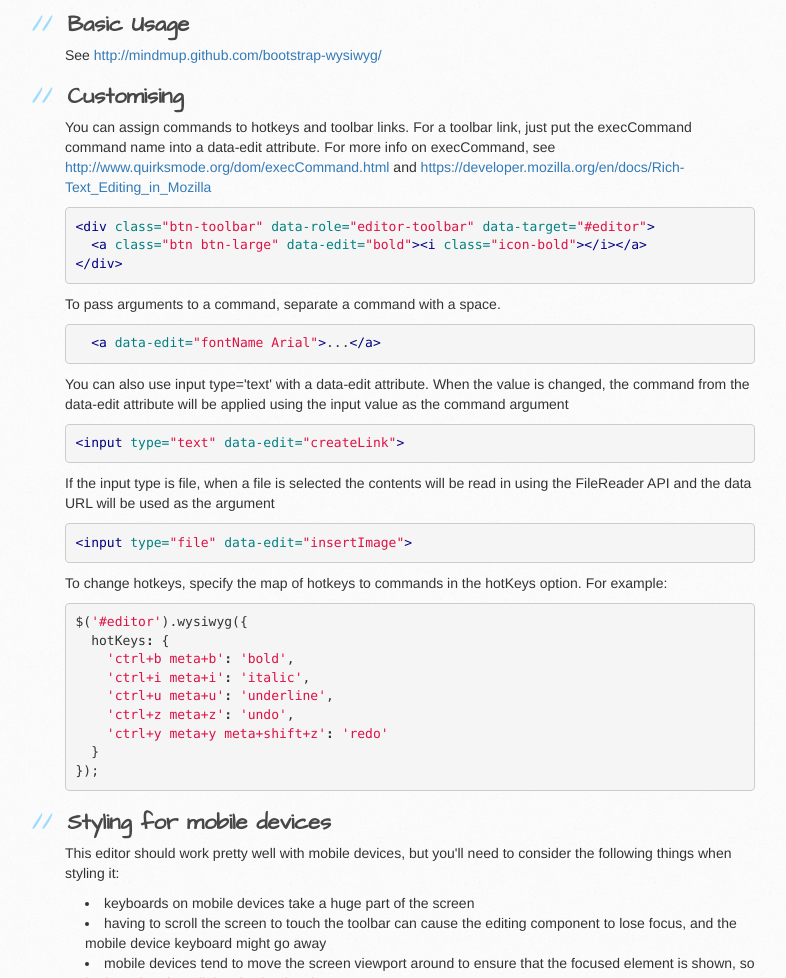
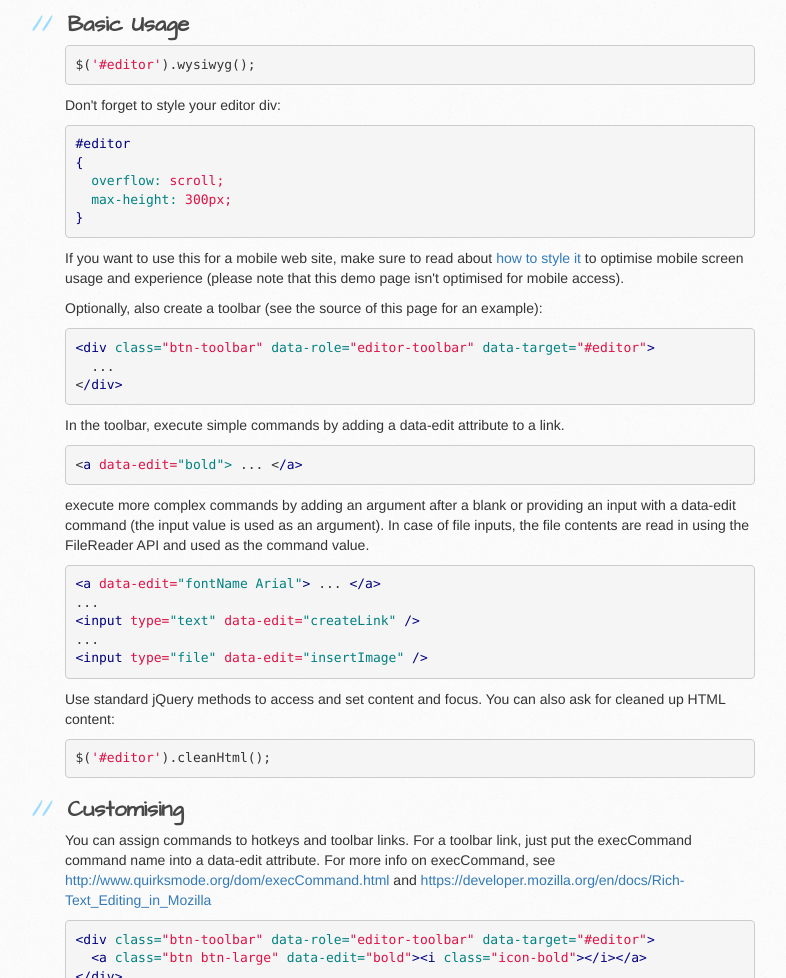
Before and after one commit to steveathon/bootstrap-wysiwyg, a website: page index.html in a window 1280 px wide. Shown: the part 1020-1998 px from the top of the page, without its empty margins (105-891 px from the left). Drawn offline with nearby package versions, Linux system fonts and the light colour scheme.

Commit message:
Updated basic usage section and included syntax highlighting

```diff
--- a/index.html
+++ b/index.html
@@ -96,7 +96,51 @@
 </ul><h2>
 <a name="basic-usage" class="anchor" href="#basic-usage"><span class="octicon octicon-link"></span></a>Basic Usage</h2>
 
-<p>See <a href="http://mindmup.github.com/bootstrap-wysiwyg/">http://mindmup.github.com/bootstrap-wysiwyg/</a></p>
+<div class="highlight highlight-javascript"><pre>
+<span class="nx">$</span><span class="p">(</span><span class="s1">'#editor'</span><span class="p">).</span><span class="nx">wysiwyg</span><span class="p">();</span>
+</pre></div>
+
+<p>Don't forget to style your editor div:</p>
+
+<div class="highlight highlight-css"><pre>
+<span class="nt">#editor </span><span class="nt">
+{</span>
+  <span class="na">overflow:</span><span class="s"> scroll;</span>
+  <span class="na">max-height:<span class="s"> 300px;</span>
+<span class="nt">}</span>
+</pre></div>
+
+<p>If you want to use this for a mobile web site, make sure to read about <a href="https://github.com/mindmup/bootstrap-wysiwyg#styling-for-mobile-devices">how to style it</a>
+   to optimise mobile screen usage and experience (please note that this demo page isn't optimised for mobile access).</p>
+
+<p>Optionally, also create a toolbar (see the source of this page for an example):</p>
+
+<div class="highlight highlight-html"><pre><span class="nt">&lt;div</span> <span class="na">class=</span><span class="s">"btn-toolbar"</span> <span class="na">data-role=</span><span class="s">"editor-toolbar"</span><span class="na"> data-target=</span><span class="s">"#editor"</span><span class="nt">&gt;</span>
+  ...
+&lt;<span class="nt">/div&gt;</span>
+</pre></div>
+
+<p>In the toolbar, execute simple commands by adding a data-edit attribute to a link.</p>
+
+<div class="highlight highlight-html"><pre>&lt;<span class="nt">a </span><span class="s">data-edit=</span><span class="na">"bold"&gt;</span> ... &lt;<span class="nt">/a&gt;<span>
+</pre></div>
+
+<p>execute more complex commands by adding an argument after a blank or providing an input with a data-edit command (the input value is used as an argument).
+   In case of file inputs, the file contents are read in using the FileReader API and used as the command value.</p>
+
+<div class="highlight highlight-html"><pre>
+<span class="nt">&lt;a </span><span class="s">data-edit=</span><span class="na">"fontName Arial"</span><span class="nt">&gt;</span> ... <span class="nt">&lt;/a&gt;</span>
+...
+<span class="nt">&lt;input </span><span class="s">type=</span><span class="na">"text" </span><span class="s">data-edit=</span><span class="na">"createLink" </span><span class="nt">/&gt;</span>
+...
+<span class="nt">&lt;input </span><span class="s">type=</span><span class="na">"file" </span><span class="s">data-edit=</span><span class="na">"insertImage" </span><span class="nt">/&gt;</span>
+</pre></div>
+
+<p>Use standard jQuery methods to access and set content and focus. You can also ask for cleaned up HTML content:</p>
+
+<div class="highlight highlight-javascript"><pre>
+<span class="nx">$</span><span class="p">(</span><span class="s1">'#editor'</span><span class="p">).</span><spna class="nx">cleanHtml</span><span class="p">();</span>
+</pre></div>
 
 <h2>
 <a name="customising" class="anchor" href="#customising"><span class="octicon octicon-link"></span></a>Customising</h2>
```
